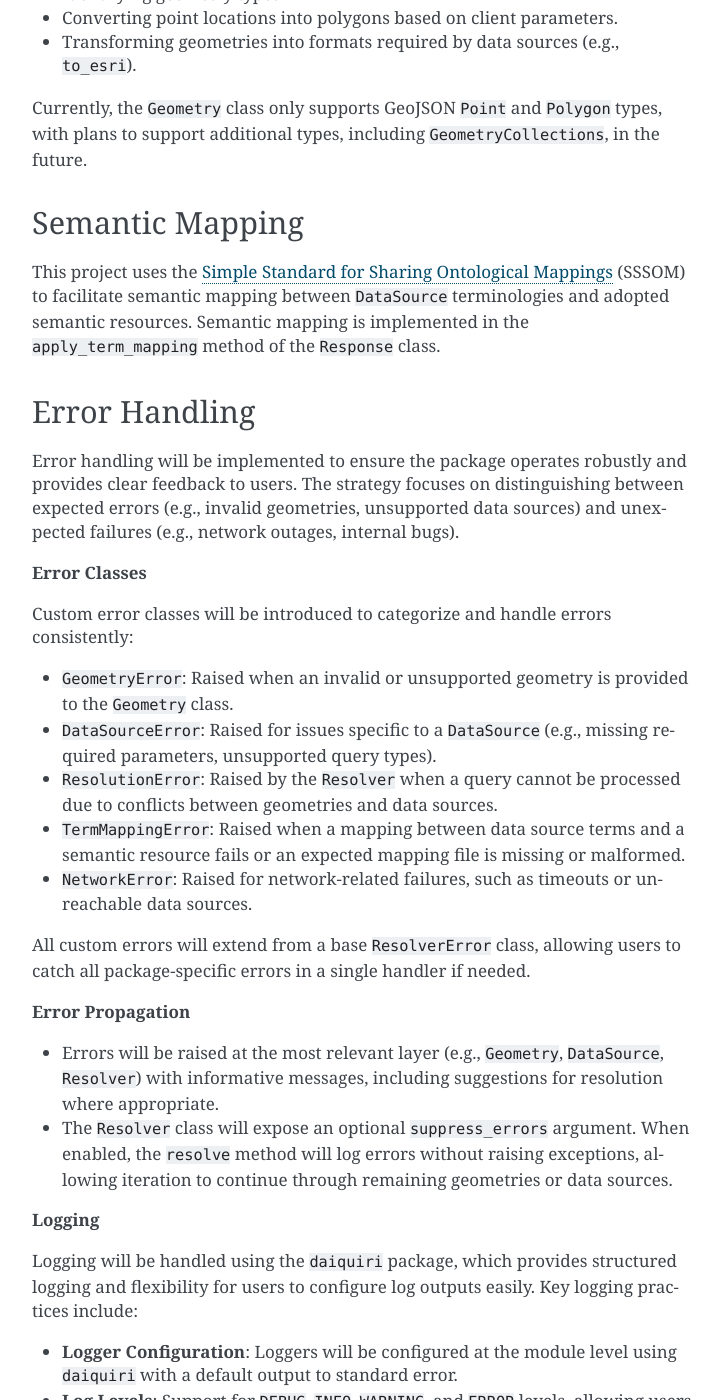
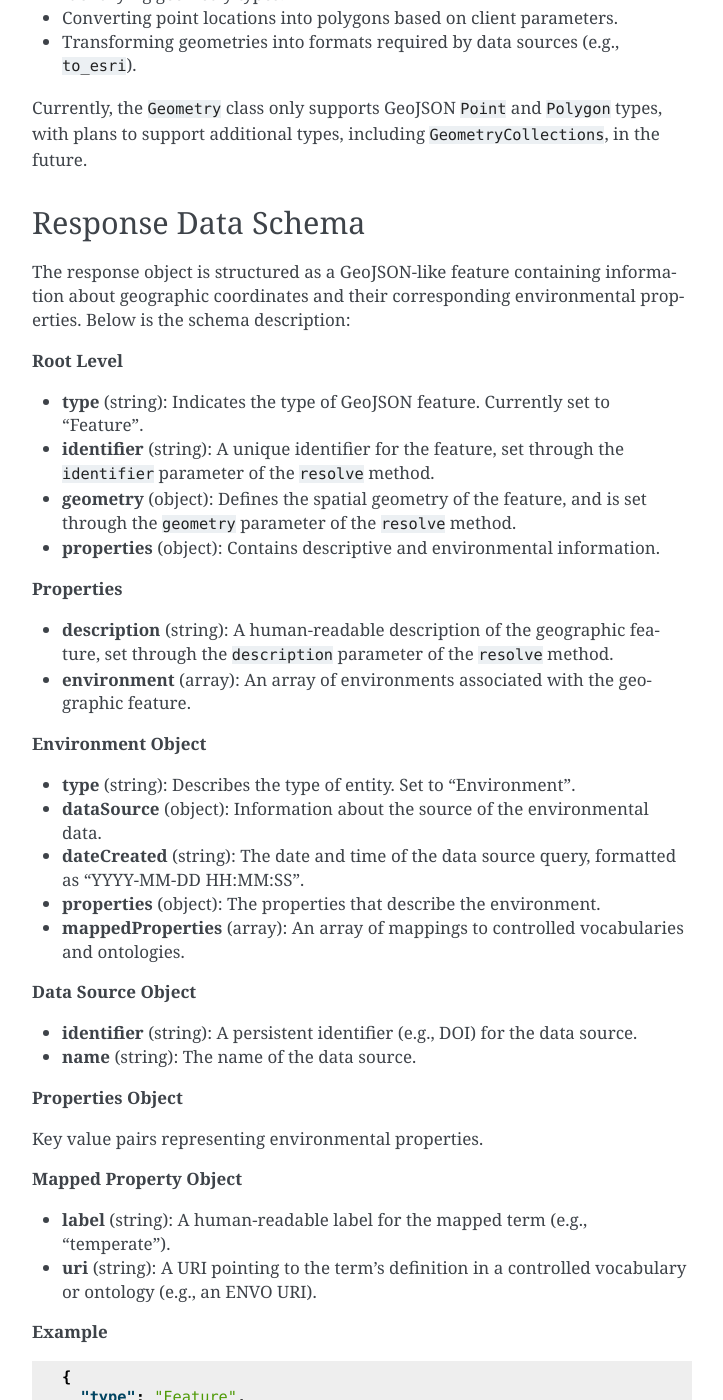
Before and after one commit to clnsmth/geoenvo, a Sphinx documentation site: the page built from docs/source/dev/design.rst, in a window 1280 px wide and 1400 px high, scrolled down 2787 px. Shown: the whole window, without its empty margins (388-1111 px from the left). Built offline with Sphinx 7.4.7, drawn with Linux system fonts in a browser that asks for light colours; some of the changed text lies outside the part shown.

Commit message:
docs: document the data model of returned results

```diff
--- a/docs/source/dev/design.rst
+++ b/docs/source/dev/design.rst
@@ -125,6 +125,107 @@ Currently, the ``Geometry`` class only supports GeoJSON ``Point`` and
 ``Polygon`` types, with plans to support additional types, including
 ``GeometryCollections``, in the future.
 
+
+Response Data Schema
+--------------------
+
+The response object is structured as a GeoJSON-like feature containing information about geographic coordinates and their corresponding environmental properties. Below is the schema description:
+
+**Root Level**
+
+- **type** (string): Indicates the type of GeoJSON feature. Currently set to "Feature".
+- **identifier** (string): A unique identifier for the feature, set through the ``identifier`` parameter of the ``resolve`` method.
+- **geometry** (object): Defines the spatial geometry of the feature, and is set through the ``geometry`` parameter of the ``resolve`` method.
+- **properties** (object): Contains descriptive and environmental information.
+
+**Properties**
+
+- **description** (string): A human-readable description of the geographic feature, set through the ``description`` parameter of the ``resolve`` method.
+- **environment** (array): An array of environments associated with the geographic feature.
+
+**Environment Object**
+
+- **type** (string): Describes the type of entity. Set to "Environment".
+- **dataSource** (object): Information about the source of the environmental data.
+- **dateCreated** (string): The date and time of the data source query, formatted as "YYYY-MM-DD HH:MM:SS".
+- **properties** (object): The properties that describe the environment.
+- **mappedProperties** (array): An array of mappings to controlled vocabularies and ontologies.
+
+**Data Source Object**
+
+- **identifier** (string): A persistent identifier (e.g., DOI) for the data source.
+- **name** (string): The name of the data source.
+
+**Properties Object**
+
+Key value pairs representing environmental properties.
+
+**Mapped Property Object**
+
+- **label** (string): A human-readable label for the mapped term (e.g., "temperate").
+- **uri** (string): A URI pointing to the term's definition in a controlled vocabulary or ontology (e.g., an ENVO URI).
+
+**Example**
+
+.. code-block:: json
+
+    {
+      "type": "Feature",
+      "identifier": "5b4edec5-ea5e-471a-8a3c-2c1171d59dee",
+      "geometry": {
+        "type": "Polygon",
+        "coordinates": [
+            [
+                [-123.552, 39.804],
+                [-120.83, 39.804],
+                [-120.83, 40.441],
+                [-123.552, 40.441],
+                [-123.552, 39.804]
+            ]
+        ]
+      },
+      "properties": {
+        "description": "Polygon on land",
+        "environment": [
+          {
+            "type": "Environment",
+            "dataSource": {
+              "identifier": "https://doi.org/10.5066/P9DO61LP",
+              "name": "WorldTerrestrialEcosystems"
+            },
+            "dateCreated": "2025-02-18 08:27:46",
+            "properties": {
+              "temperature": "Warm Temperate",
+              "moisture": "Dry",
+              "landCover": "Grassland",
+              "landForm": "Plains",
+              "climate": "Warm Temperate Dry",
+              "ecosystem": "Warm Temperate Dry Grassland on Plains"
+            },
+            "mappedProperties": [
+              {
+                "label": "temperate",
+                "uri": "http://purl.obolibrary.org/obo/ENVO_01000206"
+              },
+              {
+                "label": "arid",
+                "uri": "http://purl.obolibrary.org/obo/ENVO_01000230"
+              },
+              {
+                "label": "grassland area",
+                "uri": "http://purl.obolibrary.org/obo/ENVO_00000106"
+              },
+              {
+                "label": "plain",
+                "uri": "http://purl.obolibrary.org/obo/ENVO_00000086"
+              }
+            ]
+          }
+        ]
+      }
+    }
+
+
 Semantic Mapping
 ----------------
 
```
